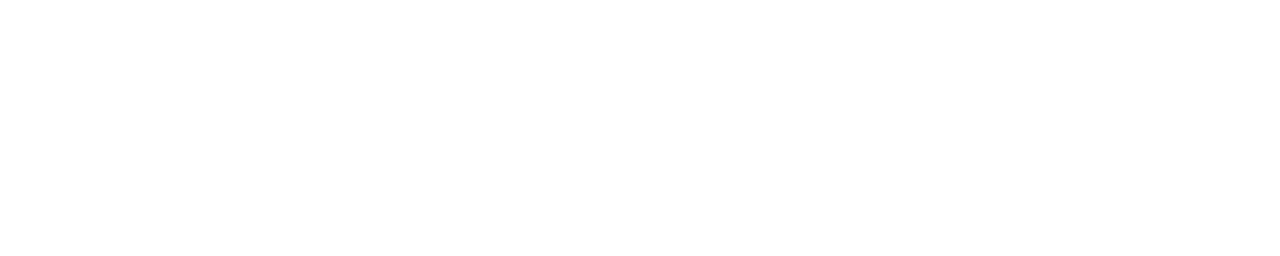
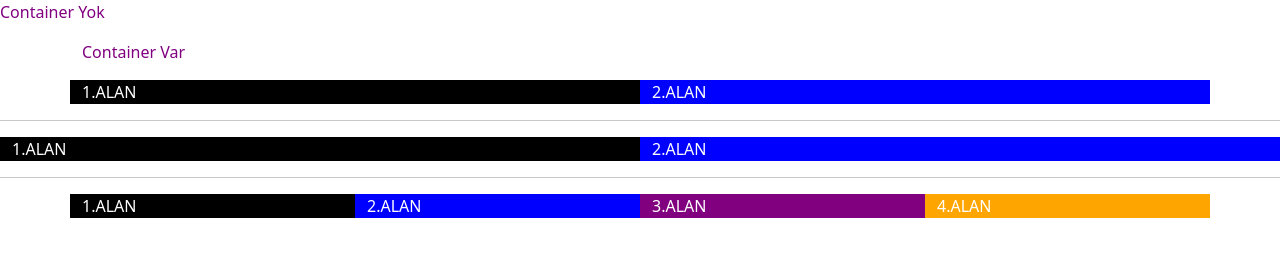
Before and after one commit to Gozdealc/Desktop, a plain HTML site: page Boostrap5/index.html in a window 1280 px wide. Drawn offline with nearby package versions, Linux system fonts and the light colour scheme.

Commit message:
Container,Container-Fluid

```diff
--- a/Boostrap5/index.html
+++ b/Boostrap5/index.html
@@ -19,6 +19,35 @@
     </head>
 
     <body>
+<!-- container -->
+        <p style="color: purple;">Container Yok</p>
+        <div class="container">
+            <p style="color: purple;">Container Var</p>
+        </div>
+ <!-- grid layout = 12 -->
+        <div class="container">
+            <div class="row">
+                <div class="col-md-6" style="background-color: black; color: white;">1.ALAN</div>
+                <div class="col-md-6" style="background-color: blue; color: white;">2.ALAN</div>
+            </div>
+        </div>
+        <hr>
+        <div class="container-fluid">
+            <div class="row">
+                <div class="col-md-6" style="background-color: black; color: white;">1.ALAN</div>
+                <div class="col-md-6" style="background-color: blue; color: white;">2.ALAN</div>
+            </div>
+        </div>
+        <hr>
+        <!-- Ekranlara göre sütun sayısı small,medium,large -->
+        <div class="container">
+            <div class="row">
+                <div class="col-sm-6 col-md-4 col-lg-3" style="background-color: black; color: white;">1.ALAN</div>
+                <div class="col-sm-6 col-md-4 col-lg-3" style="background-color: blue; color: white;">2.ALAN</div>
+                <div class="col-sm-6 col-md-4 col-lg-3" style="background-color: purple; color: white;">3.ALAN</div>
+                <div class="col-sm-6 col-md-4 col-lg-3" style="background-color: orange; color: white;">4.ALAN</div>
+            </div>
+        </div>
 
         <!-- Bootstrap JavaScript Libraries -->
         <script
```
